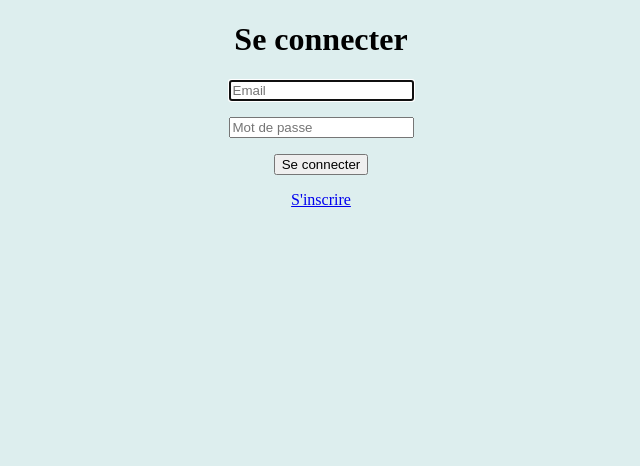
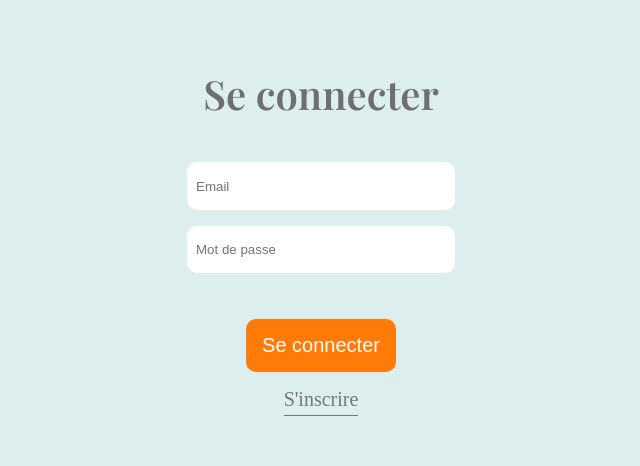
Before and after one commit to Mamadou-Faye/SenKoom, a PHP site: page /clientConnect.php in a window 1280 px wide. Shown: the part 93-559 px from the top of the page, without its empty margins (319-959 px from the left). Run offline with PHP 8.4, Linux system fonts and the light colour scheme.

Commit message:
Mise à jour de index.php et style.css

```diff
--- a/index.php
+++ b/index.php
@@ -1,4 +1,4 @@
-<?php require "class.php"; ?>
+<?php require "mesClass.php"; ?>
 <?php require "header.php"; ?>
 <section class="mySection" id="produits">
 	<h1>Nos Produits</h1>
--- a/style.css
+++ b/style.css
@@ -2,14 +2,15 @@
 @import url('https://fonts.googleapis.com/css2?family=Playfair+Display&display=swap');
 @import url('https://fonts.googleapis.com/css2?family=Montserrat:wght@600&family=Playfair+Display:wght@600&display=swap');
 @import url('https://fonts.googleapis.com/css2?family=Merriweather&family=Montserrat:wght@600&family=Playfair+Display:wght@600&display=swap');
-
-body {
-	margin: 0;
+html{
+	scroll-behavior: smooth;
+}
+body{
+	margin:0;
 	padding: 0;
 	background: #ddeeee;
+	/*position: relative;*/
 }
-
-/*Mon Menu de Navigation*/
 .myNav{
 	display: flex;
 	flex-wrap: wrap;
@@ -70,7 +71,7 @@ body {
 	background: #ddeeee;
 }
 
-/*Ma page d'accueil header*/
+/*mon header*/
 .myheader{
 	display: flex;
 	flex-direction: column;
@@ -127,8 +128,6 @@ body {
 	color: #FF7B07;
 	background: #ddeeee;
 }
-
-/*Ma section de mes articles*/
 .mySection{
 	display: flex;
 	flex-wrap: wrap;
@@ -262,7 +261,6 @@ body {
 	padding-left: 10px;
 }
 
-/*La section de mes Services*/
 /*Mes services*/
 .myServices{
 	display: flex;
@@ -336,7 +334,7 @@ body {
 	color: #000;
 }
 
-/*Mes contacts*/
+/*mes contacts*/
 .contact{
 	display: flex;
 	flex-direction: column;
@@ -597,7 +595,6 @@ footer .number{
 	}
 }
 
-
 /*Panier.php*/
 .panier-header{
 	background: #ddeeee;
@@ -671,7 +668,6 @@ footer .number{
 	text-align: center;
 	color: #fff;
 }
-
 .row-table{
 /*	position: relative;*/
 	display: flex;
@@ -747,4 +743,103 @@ footer .number{
 		width: 20px;
 		height: 20px;
 	}
+}a
+
+/*ma page inscription des clients*/
+.myFormInscript .form-validate{
+	display: flex;
+	flex-wrap: wrap;
+	flex-direction: column;
+	justify-content: center;
+	align-items: center;
 }
+.myFormInscript .form-validate h1{
+	font-family: Playfair Display, sans-serif;
+	font-size: 30px;
+	color: #6f6f6f;
+}
+.myFormInscript .form-validate p input, p select{
+	font-family: 'Playfair Display', serif;
+	font-size: 20px;
+	width: 300px;
+	padding: 10px 20px;
+	border-radius: 10px;
+	outline: none;
+	border:none;
+}
+.myFormInscript .form-validate p input:hover, p select:hover{
+	background: #ddeeee;
+	color: #FF7B07;
+}
+.myFormInscript .form-validate span input{
+	font-family: 'Playfair Display', serif;
+	font-size: 20px;
+	background: #FF7B07;
+	border-radius: 10px;
+	width: 100px;
+	padding: 10px 20px;
+	outline: none;
+	cursor: pointer;
+	border:none;
+}
+.form-validate span input:hover{
+	background: #ddeeee;
+	color: #FF7B07;
+}
+
+/*ma page de connection des clients*/
+.myform{
+	display: flex;
+	flex-direction: column;
+	align-items: center;
+	padding: 40px 30px;
+}
+.myform h1{
+	font-family: Playfair Display, sans-serif;
+	font-size: 40px;
+	color: #6f6f6f;
+}
+.myform form{
+	padding: 0px 0px;
+	width: 100%;
+}
+.myform form p input{
+	width: 250px;
+	height: 30px;
+	border: 2px solid #fff;
+	border-radius: 10px;
+	outline: none;
+	background: #fff;
+	padding: 0.5em;
+}
+.myform form p input:hover{
+	color: #FF7B07;
+	background: #fff;
+}
+.myform form span input{
+	width: 150px;
+	padding: 15px;
+	font-size: 20px;
+	text-align: center;
+	margin-top: 30px;
+	background: #FF7B07;
+	color: #fff;
+	border: none;
+	cursor: pointer;
+	border-radius: 10px;
+}
+.myform form span input:hover{
+	background:#fff;
+	color: #FF7B07;
+}
+.erreur{
+	color: red;
+	font-size: 15px;
+}
+.myform p .link-insc{
+	text-decoration: none;
+	color: #777;
+	font-size: 20px;
+	border-bottom: 1px solid #777;
+	padding-bottom: 5px;
+}
```
